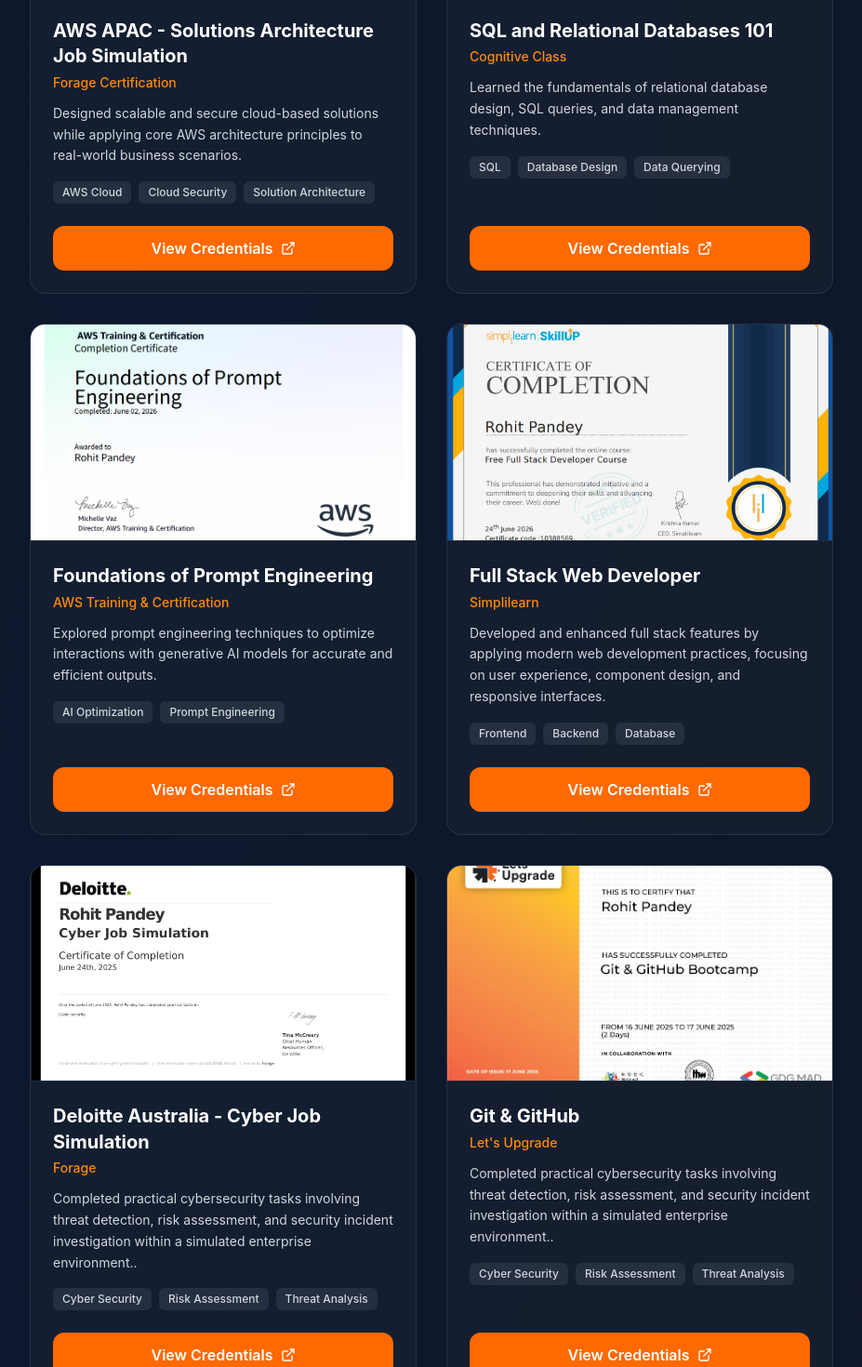
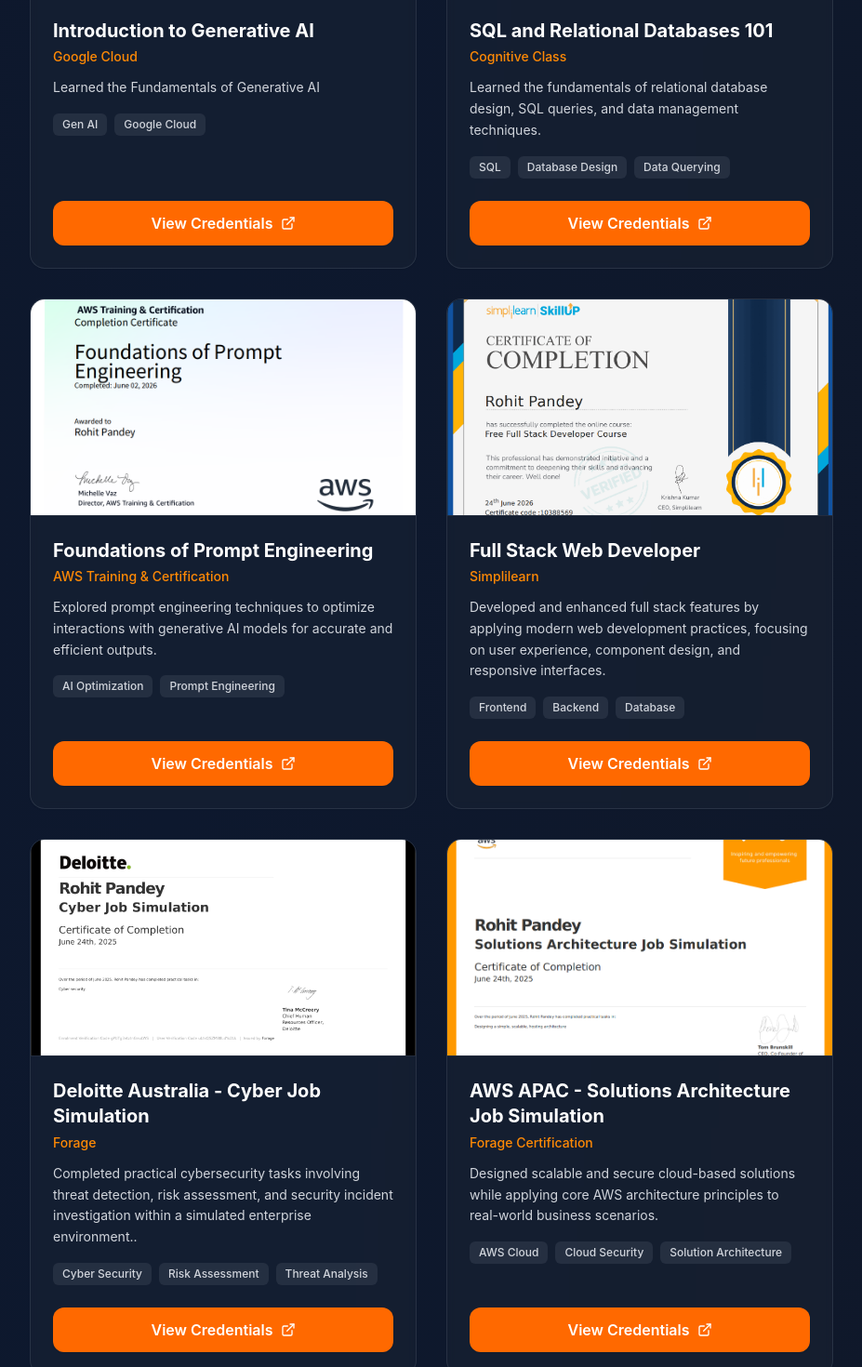
Before and after one commit to rohit-pandey45/Personal-Portfolio, a React (Vite) app: page / in a window 1280 px wide. Shown: the part 7500-8970 px from the top of the page at 93% size, without its empty margins (176-1103 px from the left). Built offline with nearby package versions, Linux system fonts and the light colour scheme.

Commit message:
Finished Featuring

```diff
--- a/src/components/Certifications.jsx
+++ b/src/components/Certifications.jsx
@@ -6,19 +6,17 @@
 import sky from '../assets/full.png'
 import cyber from '../assets/cyber.png'
 import github from '../assets/GITHUB.jpg'
-
+import ai from '../assets/Gen_AI.png'
 
 const Certifications = () => {
-  // Add your certificate details here.
-  // Replace the placeholder image paths with your actual asset routes (e.g., "/assets/aws.png")
   const certificationsData = [
     {
-      title: "AWS APAC - Solutions Architecture Job Simulation",
-      issuer: "Forage Certification",
-      description: "Designed scalable and secure cloud-based solutions while applying core AWS architecture principles to real-world business scenarios.",
-      tags: ["AWS Cloud", "Cloud Security", "Solution Architecture"],
-      image: AWS, // Replace with your image path
-      credentialUrl: "https://forage-uploads-prod.s3.amazonaws.com/completion-certificates/pmnMSL4QiQ9JCgE3W/kkE9HyeNcw6rwCRGw_pmnMSL4QiQ9JCgE3W_uLtkQSZM88LdYo2Lk_1750782982508_completion_certificate.pdf" // Replace with your link
+      title: "Introduction to Generative AI",
+      issuer: "Google Cloud",
+      description: "Learned the Fundamentals of Generative AI",
+      tags: ["Gen AI", "Google Cloud"],
+      image: ai,
+      credentialUrl: "https://certificates.simplicdn.net/share/10396723_10701506_1782480056144.pdf"
     },
     {
       title: "SQL and Relational Databases 101",
@@ -26,7 +24,7 @@
       description: "Learned the fundamentals of relational database design, SQL queries, and data management techniques.",
       tags: ["SQL", "Database Design", "Data Querying"],
       image: sql,
-      credentialUrl: "https://courses.cognitiveclass.ai/certificates/631b8c8e559740abb235508104af91c5" // Replace with your link
+      credentialUrl: "https://courses.cognitiveclass.ai/certificates/631b8c8e559740abb235508104af91c5"
     },
     {
       title: "Foundations of Prompt Engineering",
@@ -34,7 +32,7 @@
       description: "Explored prompt engineering techniques to optimize interactions with generative AI models for accurate and efficient outputs.",
       tags: ["AI Optimization", "Prompt Engineering"],
       image: prompt,
-      credentialUrl: "https://drive.google.com/file/d/1HukP5F3qdc5TLfh6gBJqsJ7zOxxSySfD/view?usp=drive_link" // Replace with your link
+      credentialUrl: "https://drive.google.com/file/d/1HukP5F3qdc5TLfh6gBJqsJ7zOxxSySfD/view?usp=drive_link"
     },
     {
       title: "Full Stack Web Developer",
@@ -42,7 +40,7 @@
       description: "Developed and enhanced full stack features by applying modern web development practices, focusing on user experience, component design, and responsive interfaces.",
       tags: ["Frontend", "Backend", "Database"],
       image: sky,
-      credentialUrl: "https://certificates.simplicdn.net/share/10388569_10701506_1782309877734.pdf" // Replace with your link
+      credentialUrl: "https://certificates.simplicdn.net/share/10388569_10701506_1782309877734.pdf"
     },
     {
       title: "Deloitte Australia - Cyber Job Simulation",
@@ -50,7 +48,15 @@
       description: "Completed practical cybersecurity tasks involving threat detection, risk assessment, and security incident investigation within a simulated enterprise environment..",
       tags: ["Cyber Security", "Risk Assessment", "Threat Analysis"],
       image: cyber,
-      credentialUrl: "https://forage-uploads-prod.s3.amazonaws.com/completion-certificates/9PBTqmSxAf6zZTseP/E9pA6qsdbeyEkp3ti_9PBTqmSxAf6zZTseP_uLtkQSZM88LdYo2Lk_1750788833141_completion_certificate.pdf" // Replace with your link
+      credentialUrl: "https://forage-uploads-prod.s3.amazonaws.com/completion-certificates/9PBTqmSxAf6zZTseP/E9pA6qsdbeyEkp3ti_9PBTqmSxAf6zZTseP_uLtkQSZM88LdYo2Lk_1750788833141_completion_certificate.pdf"
+    },
+    {
+      title: "AWS APAC - Solutions Architecture Job Simulation",
+      issuer: "Forage Certification",
+      description: "Designed scalable and secure cloud-based solutions while applying core AWS architecture principles to real-world business scenarios.",
+      tags: ["AWS Cloud", "Cloud Security", "Solution Architecture"],
+      image: AWS,
+      credentialUrl: "https://forage-uploads-prod.s3.amazonaws.com/completion-certificates/pmnMSL4QiQ9JCgE3W/kkE9HyeNcw6rwCRGw_pmnMSL4QiQ9JCgE3W_uLtkQSZM88LdYo2Lk_1750782982508_completion_certificate.pdf"
     },
     {
       title: "Git & GitHub",
@@ -58,7 +64,7 @@
       description: "Completed practical cybersecurity tasks involving threat detection, risk assessment, and security incident investigation within a simulated enterprise environment..",
       tags: ["Cyber Security", "Risk Assessment", "Threat Analysis"],
       image: github,
-      credentialUrl: "https://verify.letsupgrade.in/certificate/LUEGGJUN125297" // Replace with your link
+      credentialUrl: "https://verify.letsupgrade.in/certificate/LUEGGJUN125297"
     }
   ];
 
```
Also changed, not shown: src/App.css (deleted), src/assets/Gen_AI.png (added).
